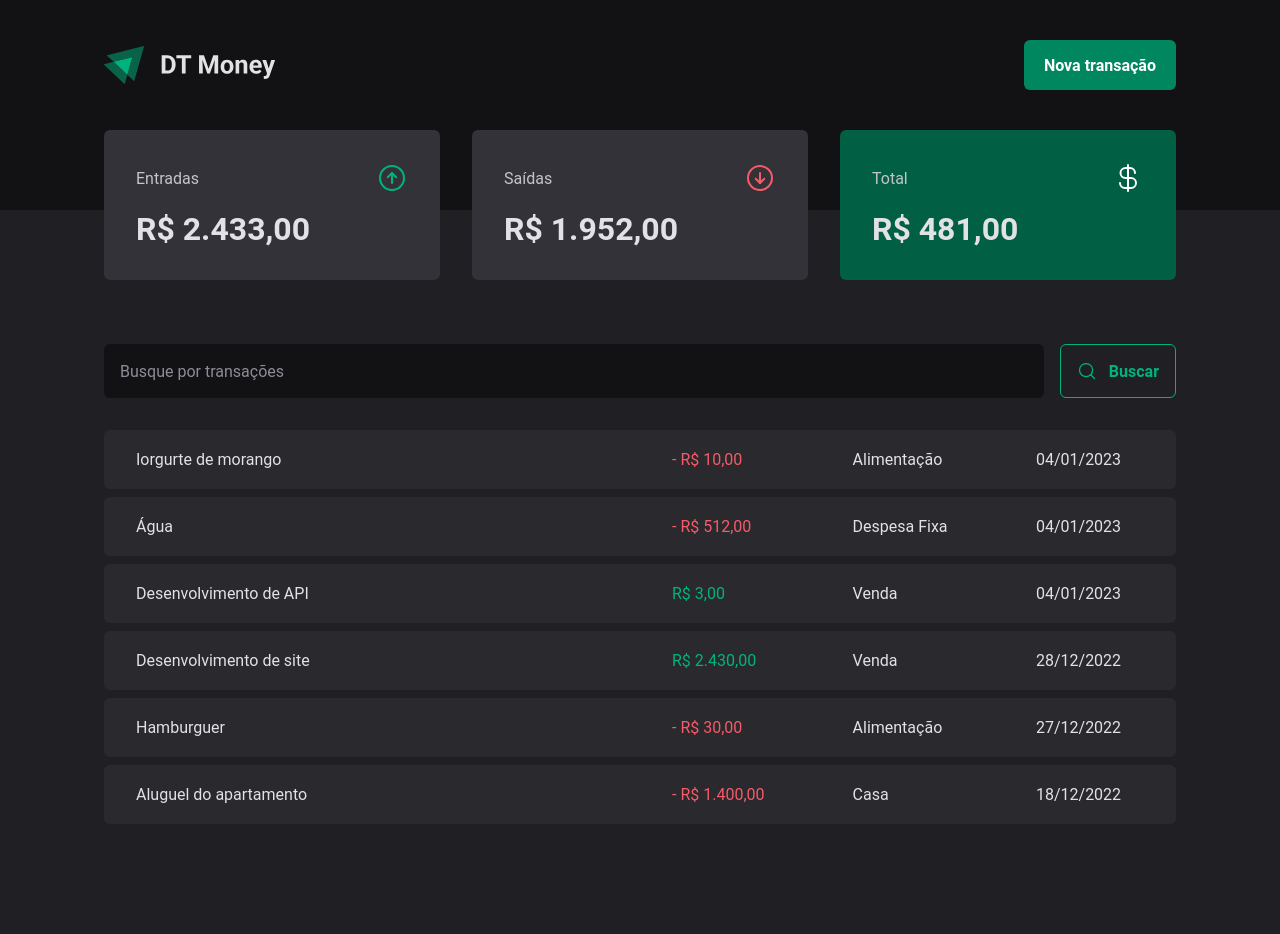
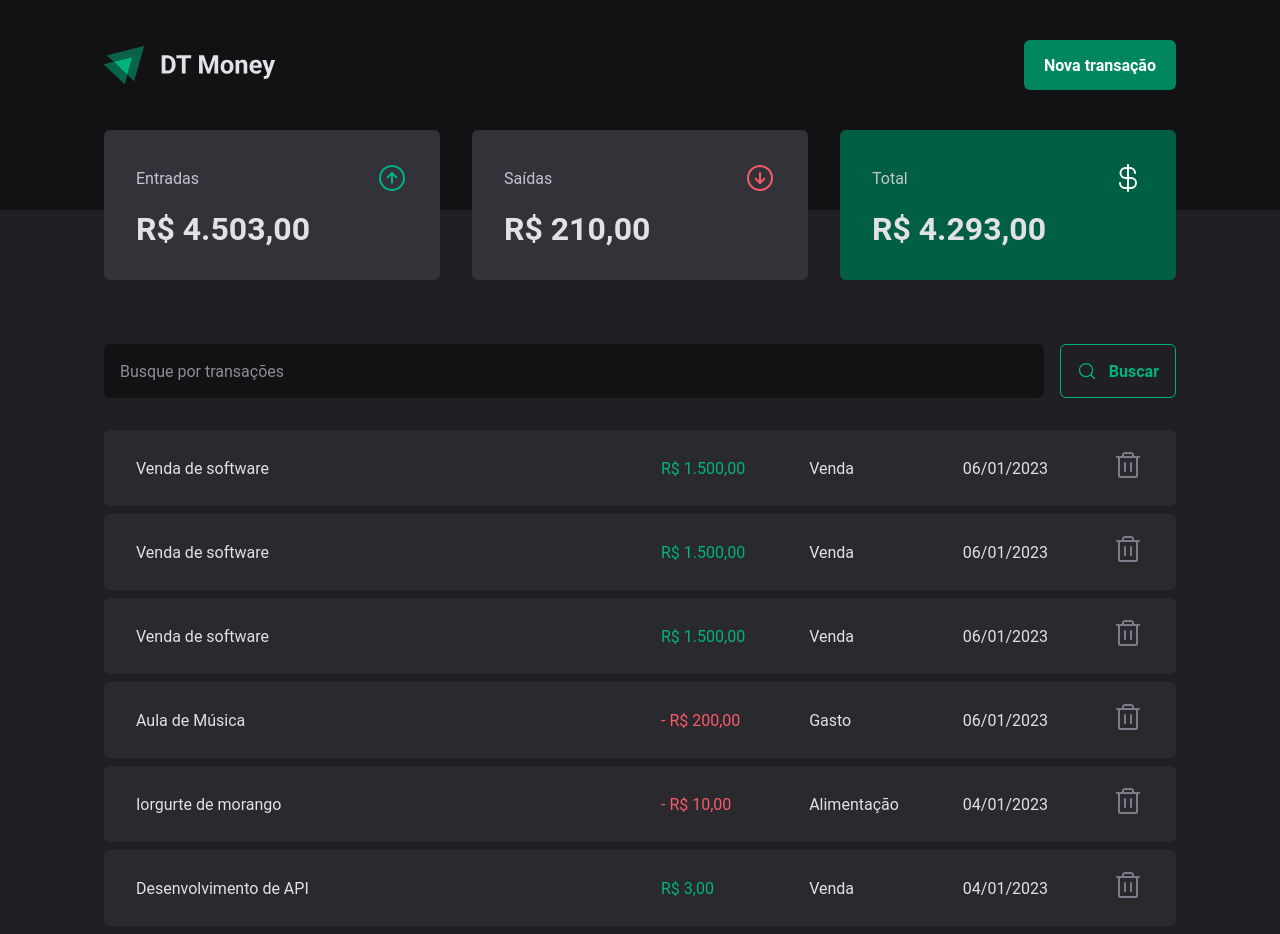
Before and after one commit to matheusmagnon/Financial-Management, a React (Vite) app: page / in a window 1280 px wide. Before the commit the page ends 832 px from the top, so only its background shows below. Built offline with nearby package versions, Linux system fonts and the light colour scheme; data requests are answered from the project's data file.

Commit message:
feat: add functions to delete transaction

```diff
--- a/server.json
+++ b/server.json
@@ -1,29 +1,5 @@
 {
   "transactions": [
-    {
-      "id": 1,
-      "description": "Desenvolvimento de site",
-      "type": "income",
-      "category": "Venda",
-      "price": 2430,
-      "createdAt": "2022-12-28T19:20:40.701Z"
-    },
-    {
-      "id": 2,
-      "description": "Hamburguer",
-      "type": "outcome",
-      "category": "Alimentação",
-      "price": 30,
-      "createdAt": "2022-12-27T19:20:40.701Z"
-    },
-    {
-      "id": 3,
-      "description": "Aluguel do apartamento",
-      "type": "outcome",
-      "category": "Casa",
-      "price": 1400,
-      "createdAt": "2022-12-18T19:20:40.701Z"
-    },
     {
       "description": "Desenvolvimento de API",
       "price": 3,
@@ -33,20 +9,44 @@
       "id": 4
     },
     {
-      "description": "Água",
-      "price": 512,
-      "category": "Despesa Fixa",
-      "type": "outcome",
-      "createdAt": "2023-01-04T18:37:30.808Z",
-      "id": 5
-    },
-    {
       "description": "Iorgurte de morango",
       "price": 10,
       "category": "Alimentação",
       "type": "outcome",
       "createdAt": "2023-01-04T19:08:00.412Z",
       "id": 6
+    },
+    {
+      "description": "Aula de Música",
+      "price": 200,
+      "category": "Gasto",
+      "type": "outcome",
+      "createdAt": "2023-01-06T20:24:11.365Z",
+      "id": 7
+    },
+    {
+      "description": "Venda de software",
+      "price": 1500,
+      "category": "Venda",
+      "type": "income",
+      "createdAt": "2023-01-06T20:24:31.441Z",
+      "id": 8
+    },
+    {
+      "description": "Venda de software",
+      "price": 1500,
+      "category": "Venda",
+      "type": "income",
+      "createdAt": "2023-01-06T20:24:31.441Z",
+      "id": 8
+    },
+    {
+      "description": "Venda de software",
+      "price": 1500,
+      "category": "Venda",
+      "type": "income",
+      "createdAt": "2023-01-06T20:24:31.441Z",
+      "id": 8
     }
   ]
 }
--- a/src/contexts/TransactionsContext.tsx
+++ b/src/contexts/TransactionsContext.tsx
@@ -21,6 +21,7 @@ interface TransactionContextType {
   transactions: TransactionType[];
   fetchTransactions: (query: string) => Promise<void>;
   createTransaction: (data: CreateTransactionInput) => Promise<void>;
+  deleteTransaction: (transaction: TransactionType) => void;
 }
 
 interface TransactionProviderProps {
@@ -57,13 +58,23 @@ export function TransactionsProvider({ children }: TransactionProviderProps) {
     setTransactions((state) => [response.data, ...state]);
   }
 
+  const deleteTransaction = async (transaction: TransactionType) => {
+    const { id } = transaction;
+    await api.delete(`transactions/${id}`);
+    fetchTransactions();
+  };
   useEffect(() => {
     fetchTransactions();
   }, []);
 
   return (
     <TransactionsContext.Provider
-      value={{ transactions, fetchTransactions, createTransaction }}
+      value={{
+        transactions,
+        fetchTransactions,
+        createTransaction,
+        deleteTransaction,
+      }}
     >
       {children}
     </TransactionsContext.Provider>
--- a/src/pages/Transactions/index.tsx
+++ b/src/pages/Transactions/index.tsx
@@ -9,9 +9,11 @@ import {
   TransactionContainer,
   TransactionsTable,
 } from './styles';
+import { Trash } from 'phosphor-react';
+import { defaultTheme } from '../../styles/themes/default';
 
 export function Transactions() {
-  const { transactions } = useContext(TransactionsContext);
+  const { transactions, deleteTransaction } = useContext(TransactionsContext);
   return (
     <div>
       <Header />
@@ -34,6 +36,12 @@ export function Transactions() {
                   <td>
                     {dateFormatter.format(new Date(transaction.createdAt))}
                   </td>
+                  <td>
+                    <Trash
+                      size={32}
+                      onClick={() => deleteTransaction(transaction)}
+                    />
+                  </td>
                 </tr>
               );
             })}
--- a/src/pages/Transactions/styles.ts
+++ b/src/pages/Transactions/styles.ts
@@ -26,6 +26,14 @@ export const TransactionsTable = styled.table`
       border-top-right-radius: 6px;
       border-bottom-right-radius: 6px;
     }
+
+    svg {
+      color: ${(props) => props.theme['gray-500']};
+      &:hover {
+        color: ${(props) => props.theme['red-300']};
+        /* background: white; */
+      }
+    }
   }
 `;
 
```
Also changed, not shown: 2 other files (tests, documents, lock files or other folders).
